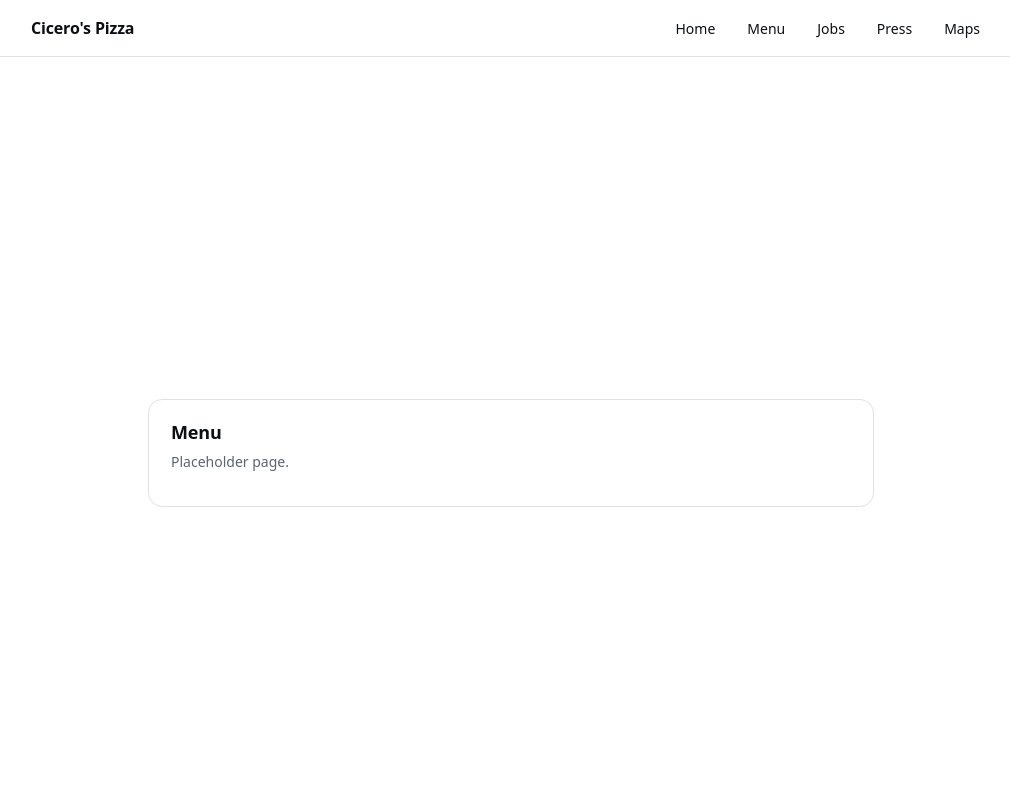
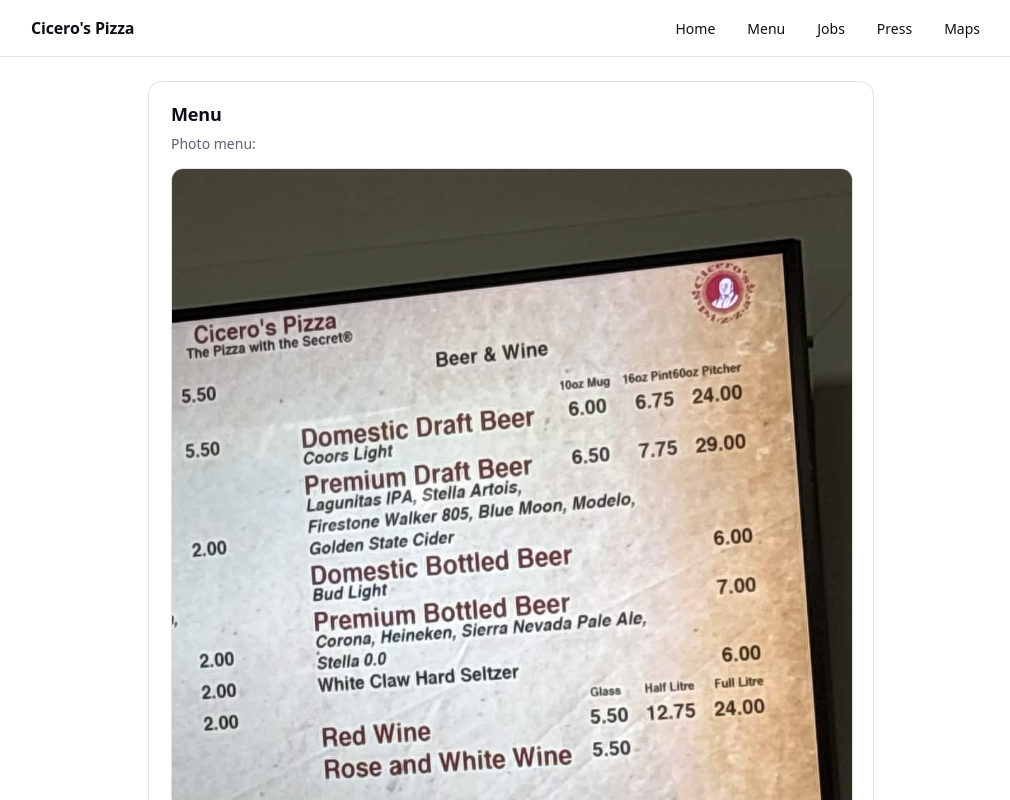
Before and after one commit to lugeorge8/cicerosdemo, a Next.js app: page /menu in a window 1280 px wide. Shown: the top 800 px of the page, without its empty margins (129-1139 px from the left). Built offline with nearby package versions, Linux system fonts and the light colour scheme.

Commit message:
Add photo menu to Menu page

```diff
--- a/src/app/menu/page.tsx
+++ b/src/app/menu/page.tsx
@@ -1,9 +1,21 @@
+import Image from 'next/image';
+
 export default function Page() {
   return (
     <main className="wrap">
       <section className="card">
         <h1>Menu</h1>
-        <p>Placeholder page.</p>
+        <p>Photo menu:</p>
+        <div style={{ marginTop: 12 }}>
+          <Image
+            src="/images/menu-beer-wine.jpg"
+            alt="Cicero's Pizza menu (beer & wine)"
+            width={1200}
+            height={1600}
+            style={{ width: '100%', height: 'auto', borderRadius: 12, border: '1px solid rgba(11, 15, 20, 0.12)' }}
+            priority
+          />
+        </div>
       </section>
     </main>
   );
```
Also changed, not shown: public/images/menu-beer-wine.jpg (added).
